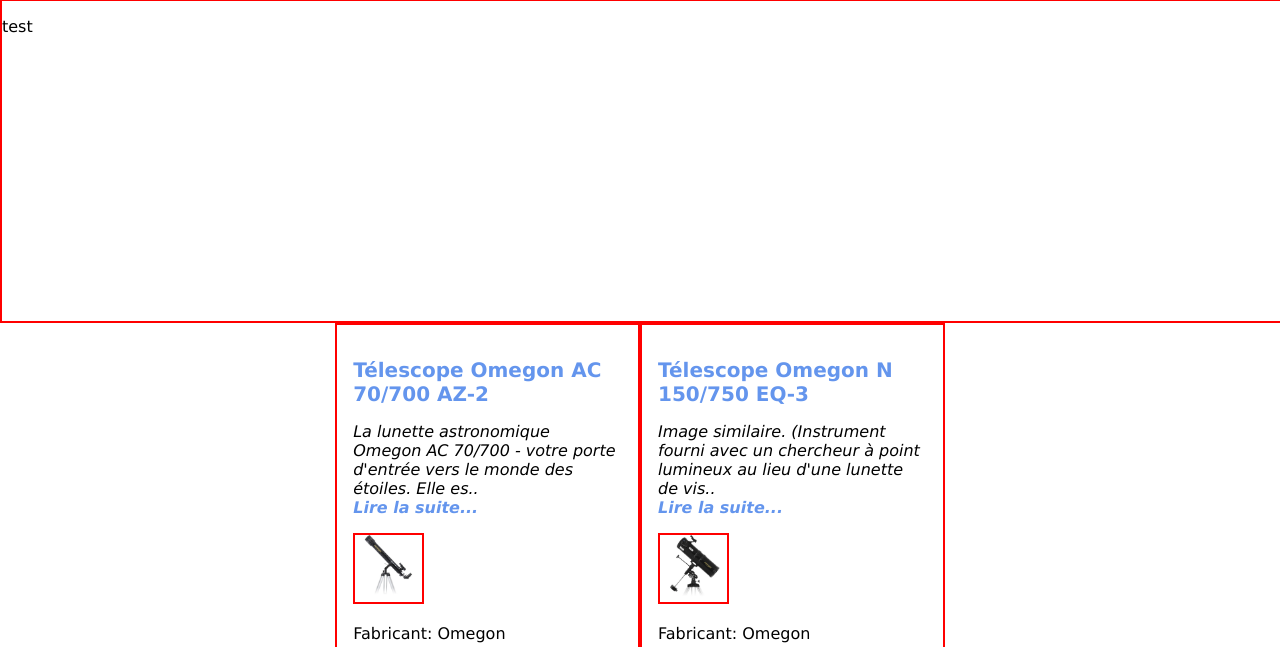
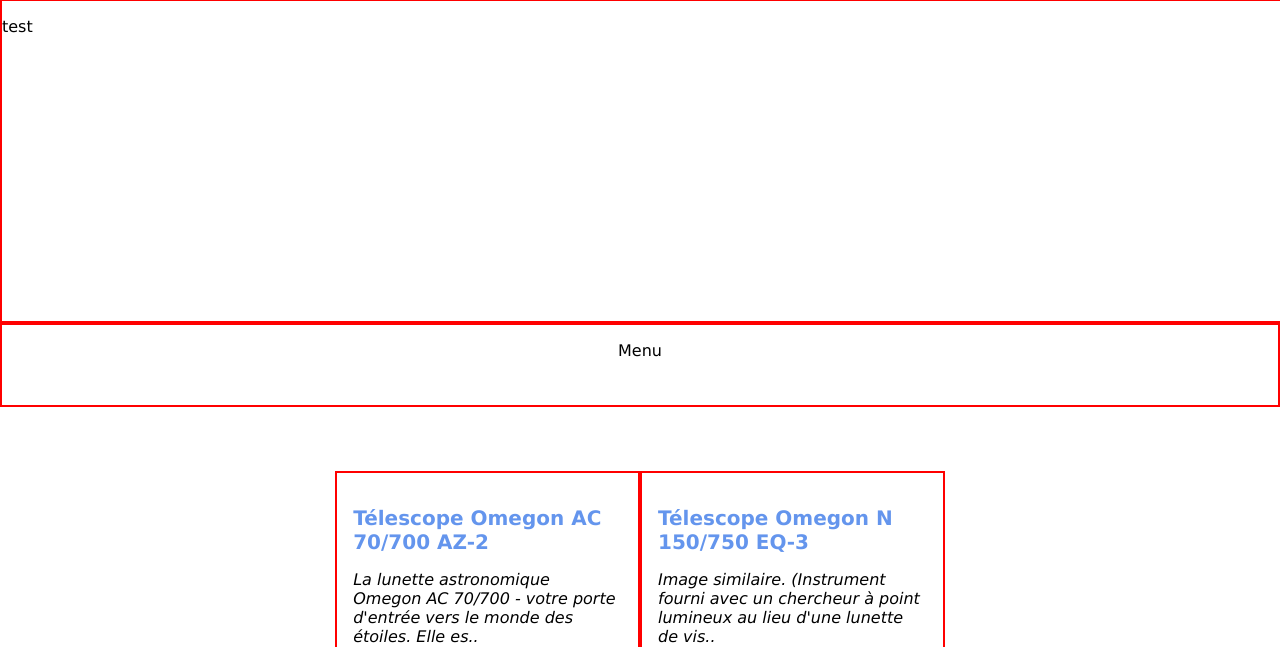
Before and after one commit to Adr13nn/ecommerce, a PHP site: page / in a window 1280 px wide. Shown: the part 93-740 px from the top of the page. Run offline with PHP 8.4, Linux system fonts and the light colour scheme.

Commit message:
add menu index.php + CSS

```diff
--- a/css/style.css
+++ b/css/style.css
@@ -33,6 +33,17 @@ body {
     height: 40vh;
     border: 2px solid red;
     margin: auto;
+}
+
+.index_menu {
+    height: 10vh;
+    width: 100;
+    margin: 0 0 4em 0;
+    border: 2px solid red;
+}
+
+.index_menu p {
+    text-align: center;
 }
 
 
--- a/index.php
+++ b/index.php
@@ -40,7 +40,10 @@
     <div class="head">
         <p>test</p>
     </div>
+    <div class="index_menu">
+        <p>Menu</p>
 
+    </div>
     <div id="content">
         <?php require "php/$pageAINCLURE" ?>
     </div>
```
